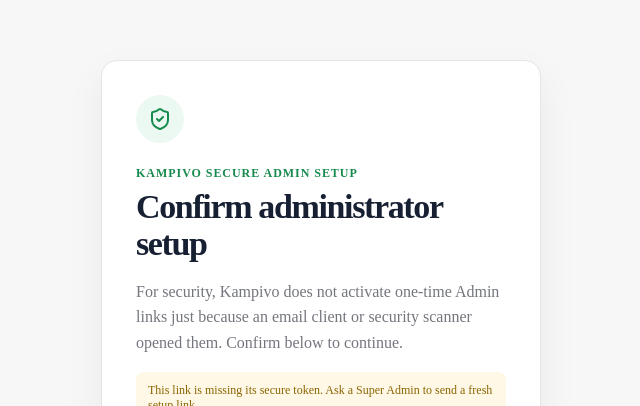
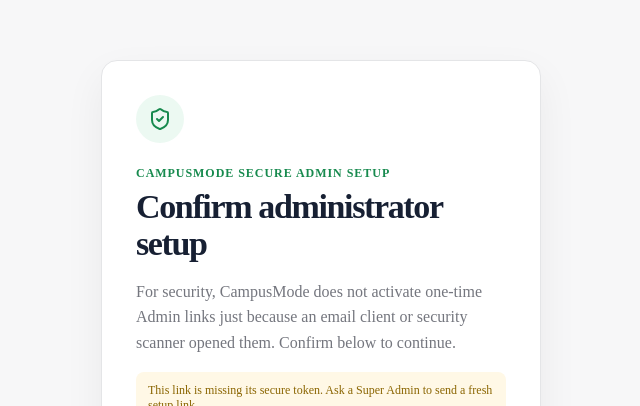
Before and after one commit to Wikis-tech/campuslink, a Next.js app: page /admin-invite/accept in a window 1280 px wide. Shown: the part 113-519 px from the top of the page, without its empty margins (319-959 px from the left). Built offline with nearby package versions, Linux system fonts and the light colour scheme.

Commit message:
Stage 2: rebrand Admin invite acceptance

```diff
--- a/app/admin-invite/accept/page.tsx
+++ b/app/admin-invite/accept/page.tsx
@@ -13,9 +13,9 @@ export default async function AdminInviteAcceptPage({
   return <main className="admin-login-page">
     <section className="admin-login-card">
       <div className="admin-login-mark"><ShieldCheck size={24}/></div>
-      <span>Kampivo Secure Admin Setup</span>
+      <span>CampusMode Secure Admin Setup</span>
       <h1>Confirm administrator setup</h1>
-      <p>For security, Kampivo does not activate one-time Admin links just because an email client or security scanner opened them. Confirm below to continue.</p>
+      <p>For security, CampusMode does not activate one-time Admin links just because an email client or security scanner opened them. Confirm below to continue.</p>
       {params.error ? <div className="admin-login-error">{params.error}</div> : null}
       {tokenHash ? <form action={acceptAdminToken} className="admin-login-form">
         <input type="hidden" name="token_hash" value={tokenHash}/>
```
